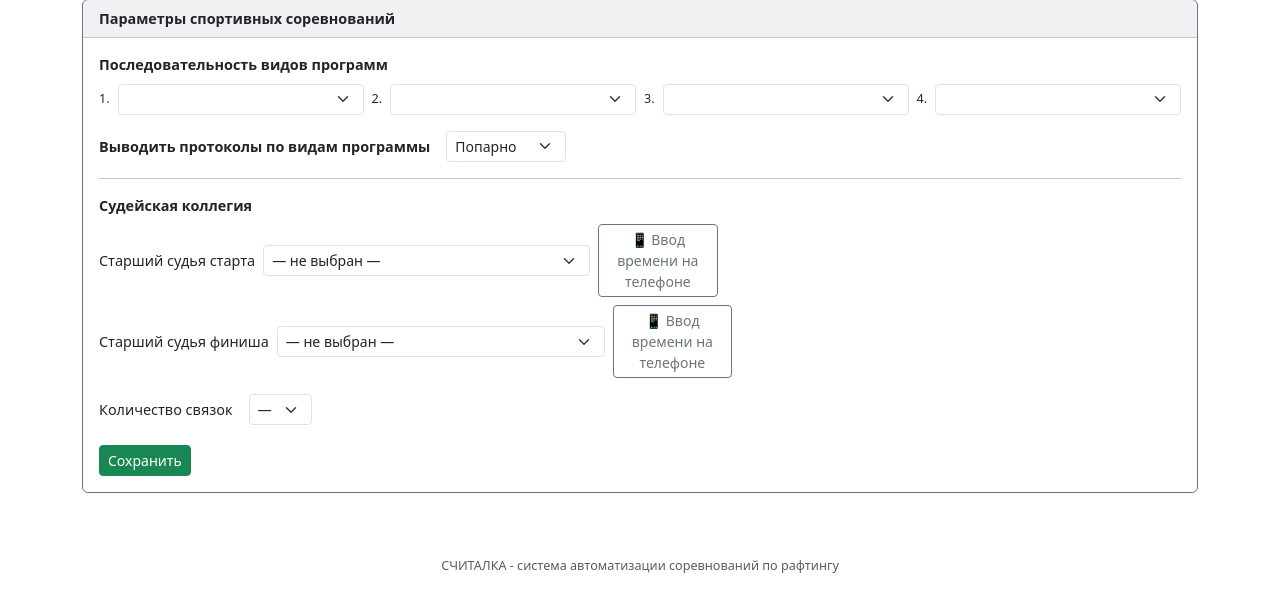
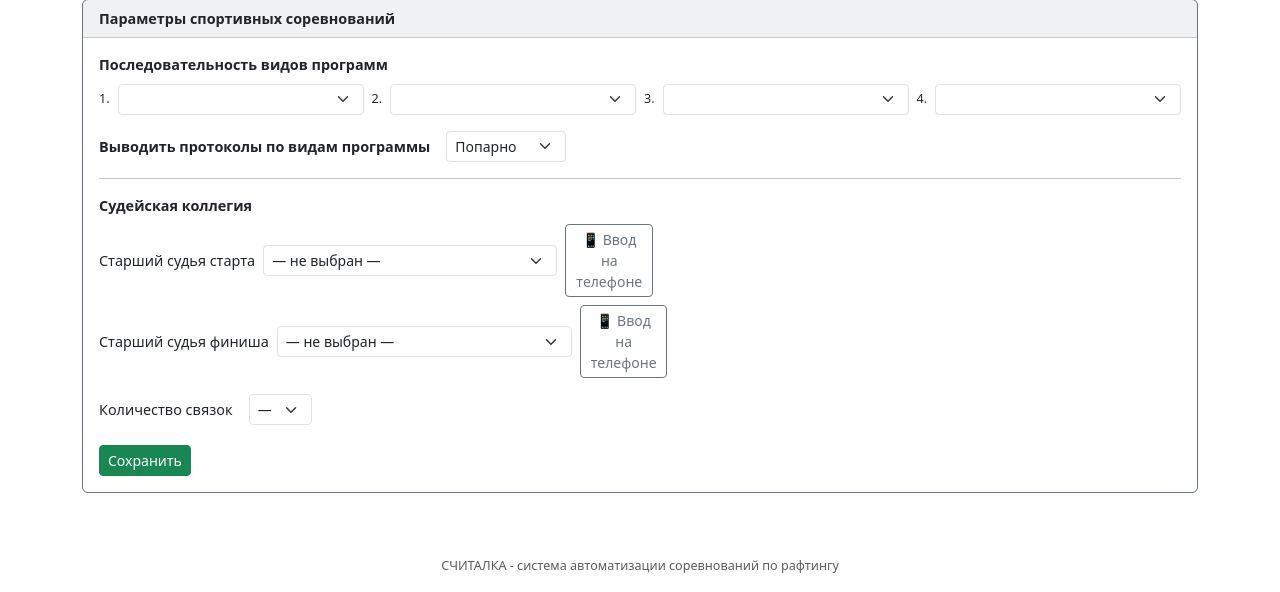
Before and after one commit to rusrafting50-dev/COREZ-CODEX, a Flask app: template templates/слалом/старт.html in a window 1280 px wide. Shown: the part 240-832 px from the top of the page. Run offline with Flask 3, Linux system fonts and the light colour scheme; the template is opened without the code that fills it: values that come from a table or form of the project are taken from there, others are empty; data comes from the database, SQL or seed files in the repository; some libraries are stand-ins or nearby versions.

Commit message:
Слалом: унифицировать подпись кнопок мобильного ввода
Co-Authored-By: Claude Sonnet 5 <noreply@anthropic.com>
Claude-Session: https://claude.ai/code/session_01TojbDjJuTdXorfKobQ9H6t

```diff
--- a/templates/слалом/старт.html
+++ b/templates/слалом/старт.html
@@ -165,7 +165,7 @@
             {% endfor %}
           </select>
           <a href="{{ url_for('слалом.старт_время', sor_id=сор.id, attempt=1) }}"
-             target="_blank" class="btn btn-sm btn-outline-secondary">📱 Ввод времени на телефоне</a>
+             target="_blank" class="btn btn-sm btn-outline-secondary">📱 Ввод на телефоне</a>
         </div>
         <div class="col-auto d-flex align-items-center gap-2">
           <label class="form-label mb-0 text-nowrap">Старший судья финиша</label>
@@ -179,7 +179,7 @@
             {% endfor %}
           </select>
           <a href="{{ url_for('слалом.финиш_время', sor_id=сор.id, attempt=1) }}"
-             target="_blank" class="btn btn-sm btn-outline-secondary">📱 Ввод времени на телефоне</a>
+             target="_blank" class="btn btn-sm btn-outline-secondary">📱 Ввод на телефоне</a>
         </div>
       </div>
       <div class="d-flex align-items-center gap-3 flex-wrap mb-3">
```
